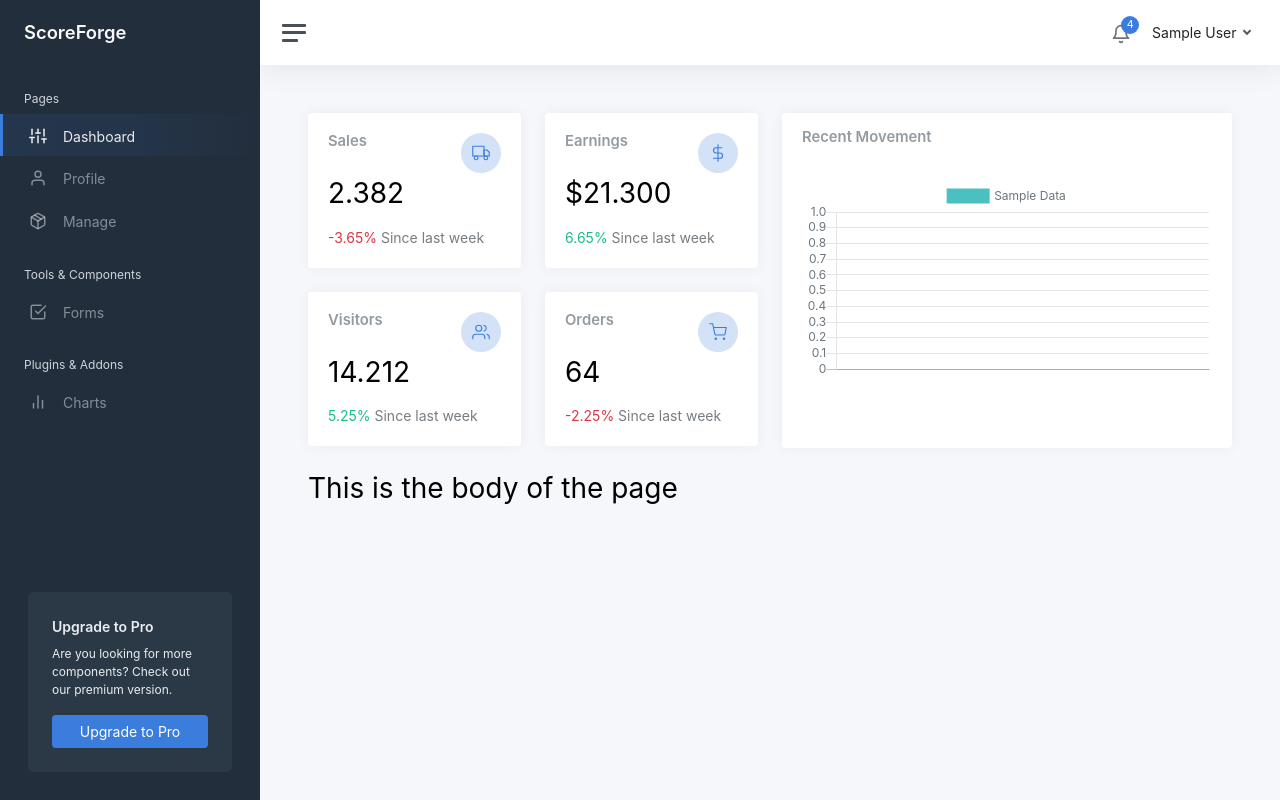
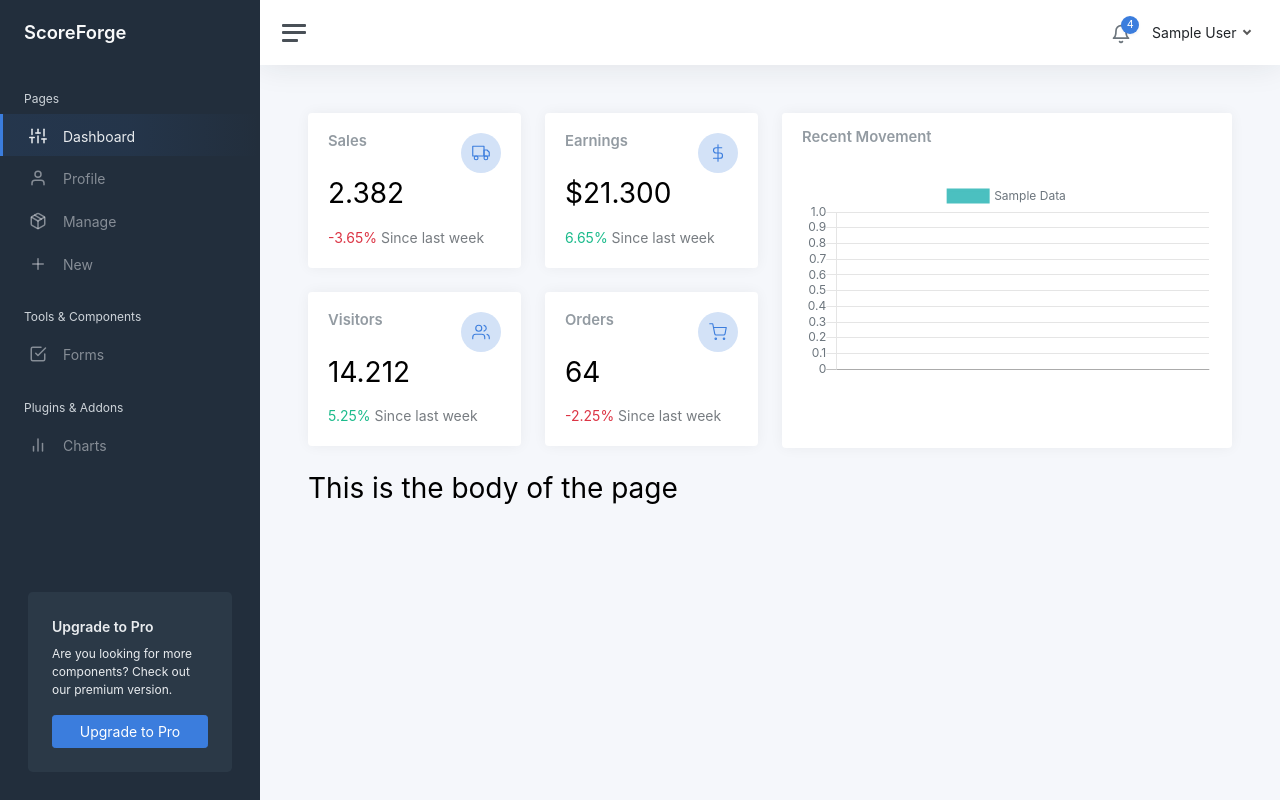
Before and after one commit to AVEX41/ScoreForge, a Django app: page / in a window 1280 px wide. Run offline with Django 4.2, Linux system fonts and the light colour scheme; a user stored in the database is signed in; tables that the repository leaves empty hold one stand-in row (values such as "Sample post"); data that the repository does not hold is empty; some libraries are stand-ins or nearby versions.

Commit message:
added new button and changed the way the pages are displayed

```diff
--- a/Tracker/static/Tracker/pages.js
+++ b/Tracker/static/Tracker/pages.js
@@ -1,20 +1,22 @@
 // TODO: make the buttons work, to show the correct page
 document.addEventListener("DOMContentLoaded", function () {
-    // hide all pages except index
-    document.getElementById("index").style.display = "block";
+    // hide all pages except dashboard
+    document.getElementById("dashboard").style.display = "block";
     document.getElementById("manage").style.display = "none";
-    document.getElementById("add").style.display = "none";
+    document.getElementById("profile").style.display = "none";
+    document.getElementById("new").style.display = "none";
 
 
     // adding event listeners to buttons
-    document.getElementById("dashboard-side-button").addEventListener("click", showIndex);
-    document.getElementById("manage-side-button").addEventListener("click", showManage);
-    document.getElementById("profile-side-button").addEventListener("click", showAdd);
+    document.getElementById("dashboard-side-button").addEventListener("click", function () {showPage("dashboard");});
+    document.getElementById("manage-side-button").addEventListener("click", function () {showPage("manage");});
+    document.getElementById("profile-side-button").addEventListener("click", function () {showPage("profile");});
+    document.getElementById("new-side-button").addEventListener("click", function () {showPage("new");});
+    document.getElementById("manage-new-button").addEventListener("click", function () {showPage("new");});
+});
 
-
-
-    // function to show index page
-    function showIndex() {
+function showPage(page) {
+    console.log("showing " + page);
     // removing active class from all buttons
     document.querySelectorAll(".sidebar-item").forEach(function (button) {
         if (button.classList.contains("active")) {
@@ -22,47 +24,14 @@ document.addEventListener("DOMContentLoaded", function () {
         }
     });
 
-        // changing the active class
-        document.getElementById("dashboard-side-button").classList.add("active");
-
-        // shows index page
-        document.getElementById("index").style.display = "block";
-        document.getElementById("manage").style.display = "none";
-        document.getElementById("add").style.display = "none";
-    }
-
-    // function to show manage page
-    function showManage() {
-        // removing active class from all buttons
-        document.querySelectorAll(".sidebar-item").forEach(function (button) {
-            if (button.classList.contains("active")) {
-                button.classList.remove("active");
-            }
+    // making all pages invisible
+    document.querySelectorAll(".main-page").forEach(function (page) {
+        page.style.display = "none";
     });
 
-        // changing the active class
-        document.getElementById("manage-side-button").classList.add("active");
-
-        document.getElementById("index").style.display = "none";
-        document.getElementById("manage").style.display = "block";
-        document.getElementById("add").style.display = "none";
-    }
-
-    // function to show add page
-    function showAdd() {
-        // removing active class from all buttons
-        document.querySelectorAll(".sidebar-item").forEach(function (button) {
-            if (button.classList.contains("active")) {
-                button.classList.remove("active");
-            }
-        });
+    // showing the correct page
+    document.getElementById(page).style.display = "block";
 
     // changing the active class
-        document.getElementById("profile-side-button").classList.add("active");
-
-        document.getElementById("index").style.display = "none";
-        document.getElementById("manage").style.display = "none";
-        document.getElementById("add").style.display = "block";
+    document.getElementById(page + "-side-button").classList.add("active");
 }
-
-});
--- a/Tracker/templates/Tracker/index.html
+++ b/Tracker/templates/Tracker/index.html
@@ -1,5 +1,5 @@
 {% extends "Tracker/layout.html" %} {% load static %} {% block body %}
-<div id="index">
+<div id="dashboard" class="main-page">
 	<div class="row">
 		<div class="col-xl-6 col-xxl-5 d-flex">
 			<div class="w-100">
@@ -118,17 +118,17 @@
 	</div>
 	<h1>This is the body of the page</h1>
 </div>
-<div id="add">
+<div id="profile" class="main-page">
 	<h1>This is the add view</h1>
 </div>
-<div id="manage">
+<div id="manage" class="main-page">
 	<div class="container">
 		<div class="row justify-content-end">
 			<div class="col">
 				<h1>Manage</h1>
 			</div>
 			<div class="col-auto">
-				<button type="button" class="btn btn-primary btn-lg">New</button>
+				<button type="button" class="btn btn-primary btn-lg" id="manage-new-button">New</button>
 			</div>
 		</div>
 	</div>
@@ -152,4 +152,7 @@
 		</div>
 	</div>
 </div>
+<div id="new" class="main-page">
+	<h1>This is the new page</h1>
+</div>
 {% endblock %}
--- a/Tracker/templates/Tracker/layout.html
+++ b/Tracker/templates/Tracker/layout.html
@@ -48,6 +48,13 @@
 							<a class="sidebar-link">
 								<i class="align-middle" data-feather="package"></i>
 								<span class="align-middle">Manage</span>
+							</a>
+						</li>
+
+						<li class="sidebar-item" id="new-side-button">
+							<a class="sidebar-link">
+								<i class="align-middle" data-feather="plus"></i>
+								<span class="align-middle">New</span>
 							</a>
 						</li>
 
```
Lines whose indentation alone changed are shown as unchanged.
